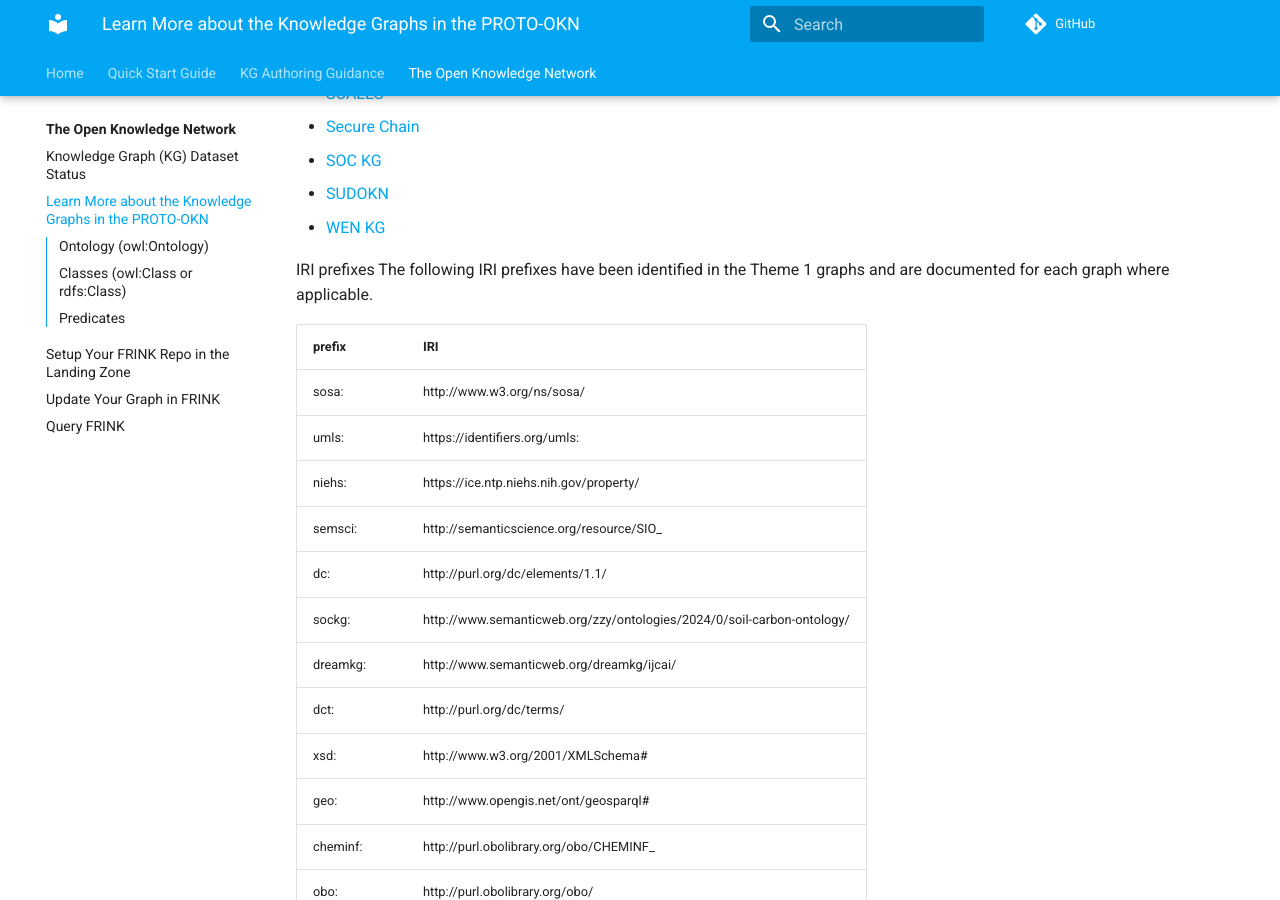
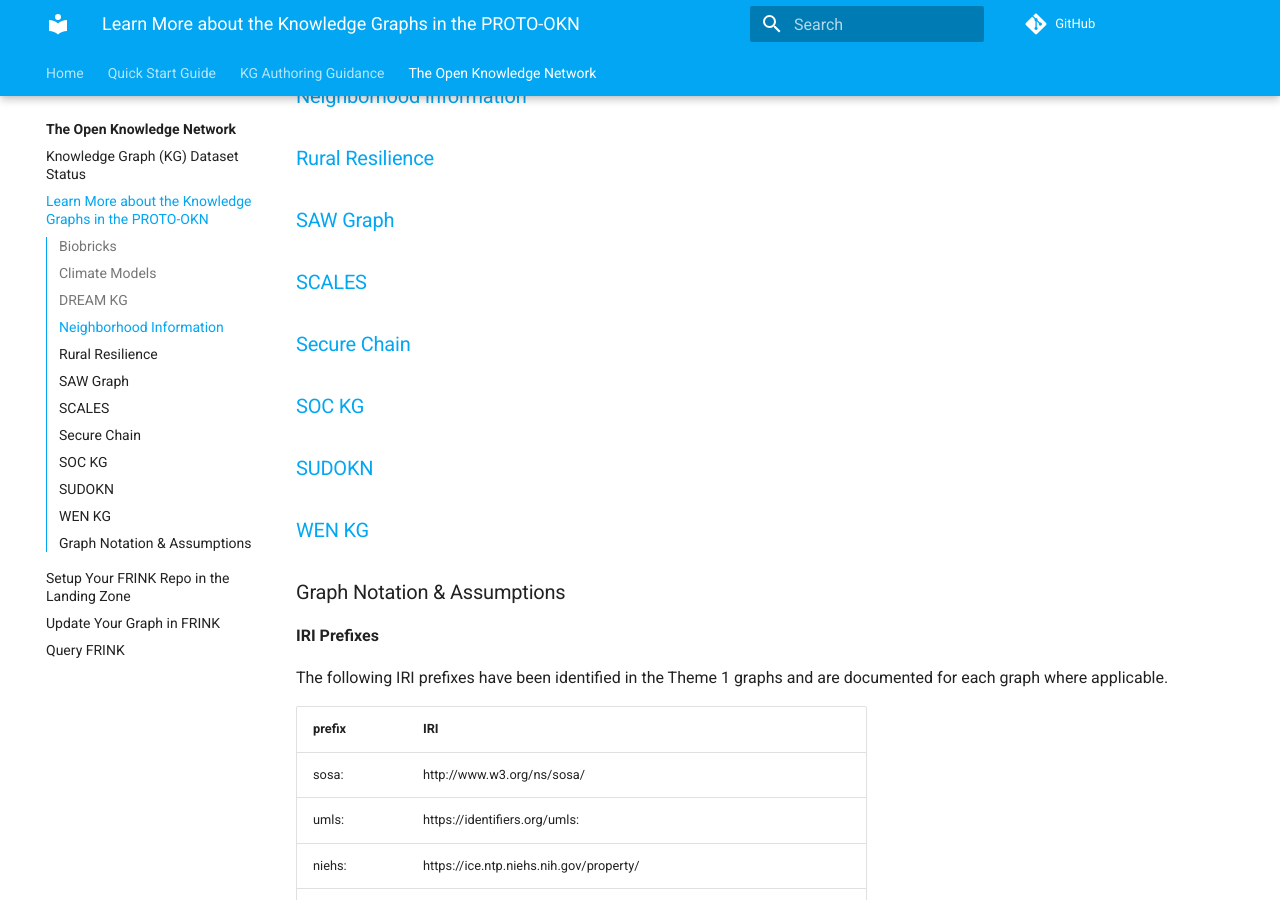
Before and after one commit to frink-okn/frink-landing-zone, an MkDocs documentation site: the page built from docs/okn/learn/index.md, in a window 1280 px wide and 900 px high, scrolled down 523 px. Built offline with MkDocs 1.6.1 and Material for MkDocs 9.7.7, drawn with Linux system fonts in a browser that asks for light colours; comment, search, counter and statistics services are not loaded.

Commit message:
more changes

```diff
--- a/docs/okn/learn/index.md
+++ b/docs/okn/learn/index.md
@@ -4,19 +4,32 @@ The information provided about Theme 1 graphs was obtained from an analysis of t
 
 Need to correct your graph's information? Please contact [Mahir Morshed](mailto:mmorshed@scripps.edu).
 
-- [Biobricks](biobricks-ice-kg.md)
-- [Climate Models](climate-kg.md)
-- [DREAM KG](dream-kg.md)
-- [Neighborhood Information](neighborhood-kg.md)
-- [Rural Resilience](rural-kg.md)
-- [SAW Graph](sawgraph-kg.md)
-- [SCALES](scales-kg.md)
-- [Secure Chain](secure-chain-kg.md)
-- [SOC KG](soc-kg.md)
-- [SUDOKN](sudokn-kg.md)
-- [WEN KG](wen-kg.md)
+### [Biobricks](biobricks-ice-kg.md)
 
-<bold>IRI prefixes</bold>
+### [Climate Models](climate-kg.md)
+
+### [DREAM KG](dream-kg.md)
+
+### [Neighborhood Information](neighborhood-kg.md)
+
+### [Rural Resilience](rural-kg.md)
+
+### [SAW Graph](sawgraph-kg.md)
+
+### [SCALES](scales-kg.md)
+
+### [Secure Chain](secure-chain-kg.md)
+
+### [SOC KG](soc-kg.md)
+
+### [SUDOKN](sudokn-kg.md)
+
+### [WEN KG](wen-kg.md)
+
+### Graph Notation & Assumptions
+
+**IRI Prefixes**
+
 The following IRI prefixes have been identified in the Theme 1 graphs and are documented for each graph where applicable.
 
 | prefix | IRI |
@@ -67,7 +80,7 @@ The following IRI prefixes have been identified in the Theme 1 graphs and are do
 | phila: | https://metadata.phila.gov/ |
 
 
-### Ontology (owl:Ontology)
+**Ontology (owl:Ontology)**
 
 Currently, a single HDT file is assumed to represent an entire unit of data modeled in a specific way. As a result, exactly one type of entity has been inferred to exist in the Theme 1 graphs: [owl:Ontology]( http://www.w3.org/2002/07/owl#Ontology)
 
@@ -78,7 +91,7 @@ Consequently, triples for an entity with a CURIE of `example:myOntology` will ha
 - example:myOntology [dct:hasVersion](http://purl.org/dc/terms/title) "0.0.1"
 - example:myOntology [dct:created](http://purl.org/dc/terms/created) "2024-10-30T00:00:00Z"^^xsd:dateTime
 
-### Classes (owl:Class or rdfs:Class)
+**Classes (owl:Class or rdfs:Class)**
 
 Entities are assumed to be either an [rdfs:Class](http://www.w3.org/2000/01/rdf-schema#Class) or an [owl:Class](http://www.w3.org/2002/07/owl#Class). Consequently, triples for an entity with a CURIE of `example:myClass"` will either be represented as `rdfs:Class` or `owl:Class`. Triples will have the following effects:
 
@@ -87,7 +100,7 @@ Entities are assumed to be either an [rdfs:Class](http://www.w3.org/2000/01/rdf-
 - example:myClass [rdfs:isDefinedBy](http://www.w3.org/2000/01/rdf-schema#isDefinedBy) <https://example.com/schema/that/defines/this/class.html>
 - example:myClass [rdfs:subClassOf](http://www.w3.org/2000/01/rdf-schema#subClassOf) example:mySuperClass
 
-### Predicates
+**Predicates**
 
 Predicates, e.g., `example:myPredicate` will be represented with at least one of the following triples as appropriate:
 
```
